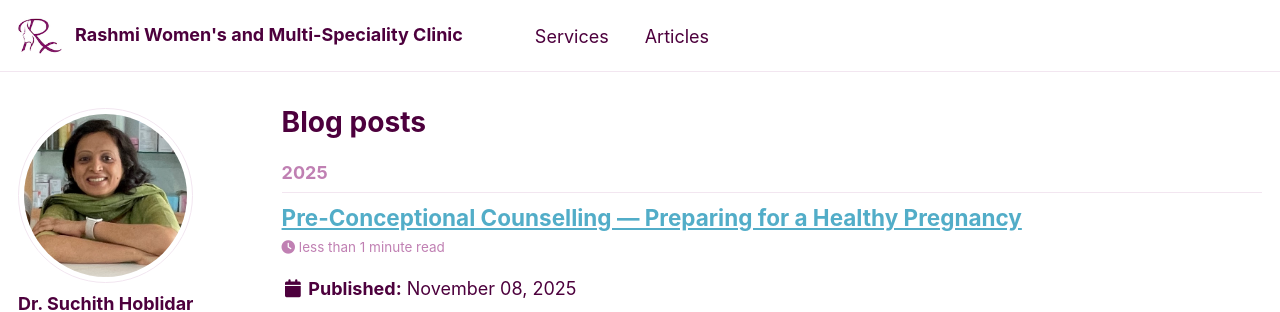
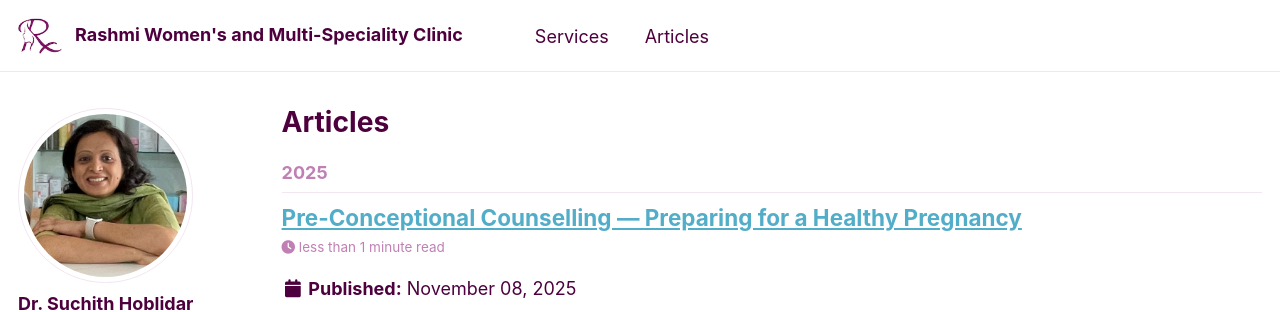
Before and after one commit to rashmiwomensclinic/rashmiwomensclinic.github.io, a Jekyll site: the page built from _pages/year-archive.html, in a window 1280 px wide and 900 px high. Shown: the top 312 px of the window. Built offline with Jekyll 4.4.1, drawn with Linux system fonts in a browser that asks for light colours; a script that is not in the unit is left out.

Commit message:
Update title on year archive page from "Blog posts" to "Articles"

```diff
--- a/_pages/year-archive.html
+++ b/_pages/year-archive.html
@@ -1,7 +1,7 @@
 ---
 layout: archive
 permalink: /year-archive/
-title: "Blog posts"
+title: "Articles"
 author_profile: true
 redirect_from:
   - /wordpress/blog-posts/
```
